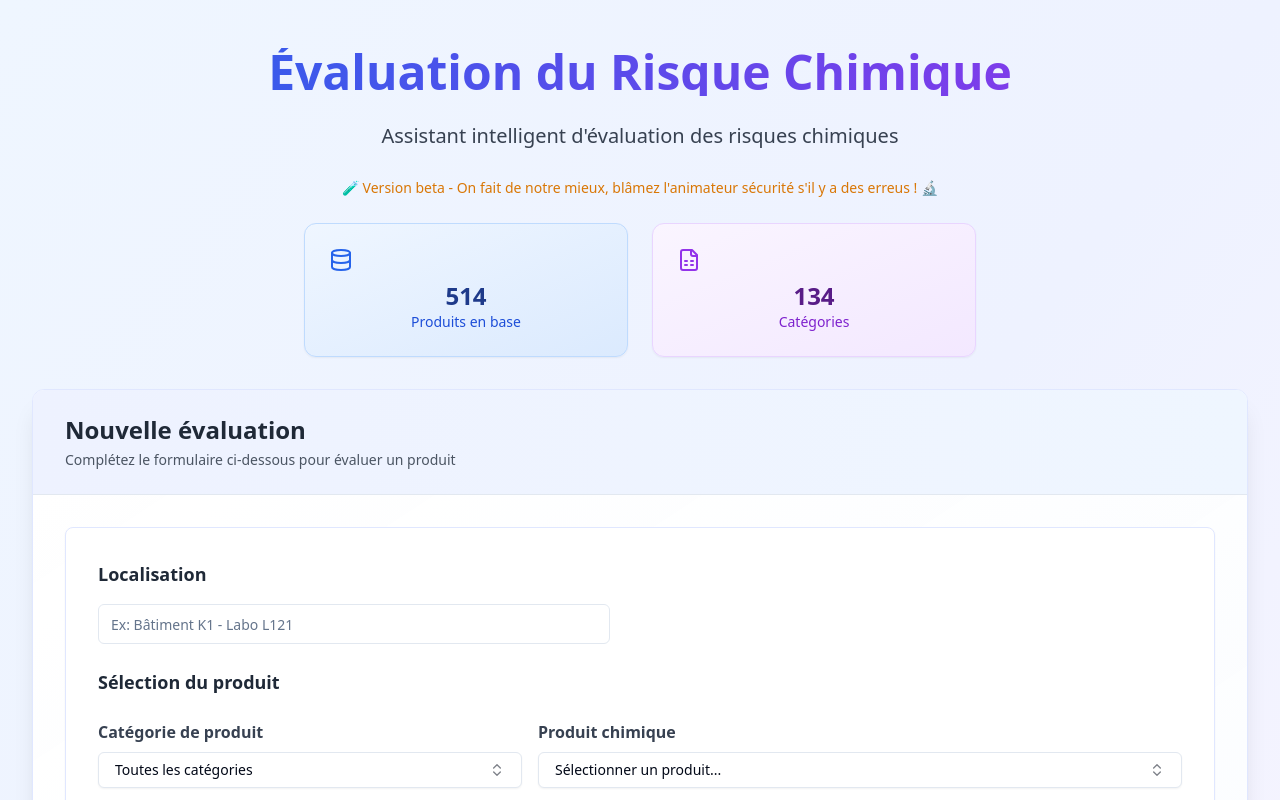
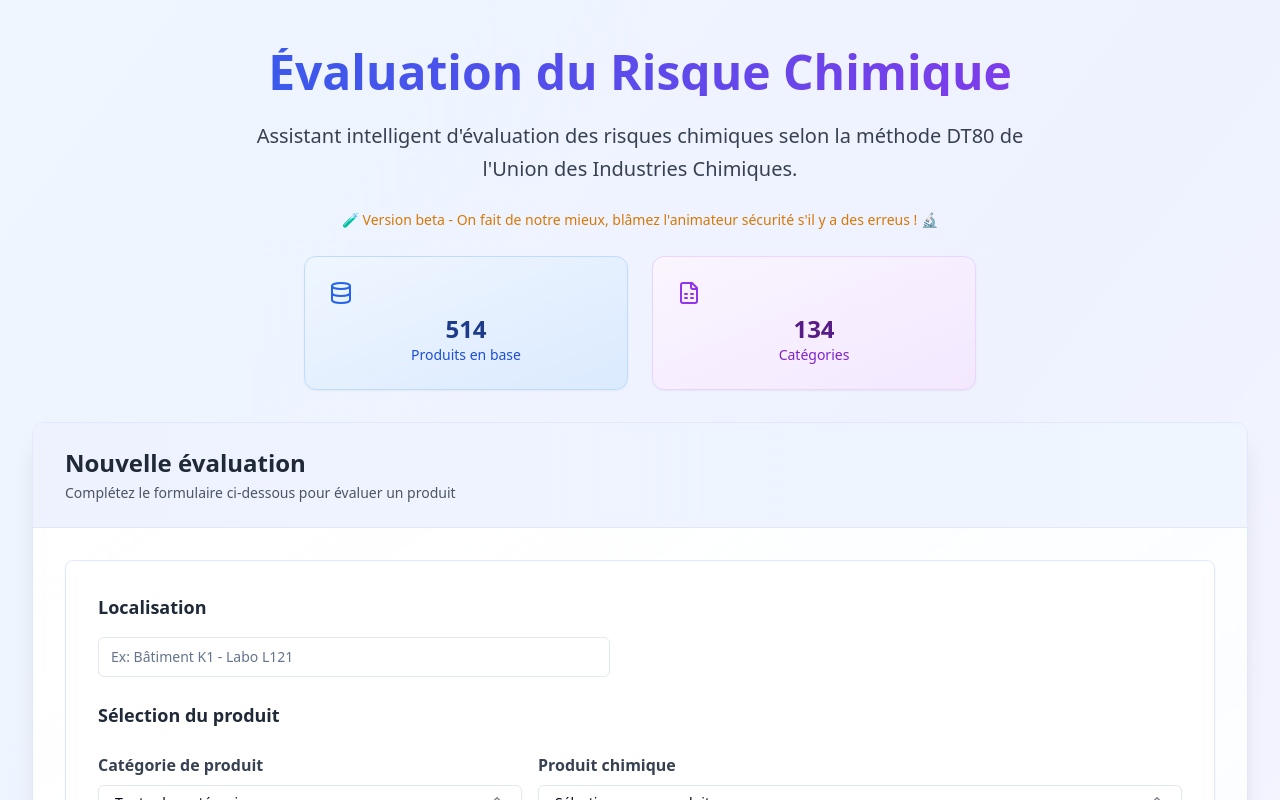
Before and after one commit to Misterbra/EVRC---Evaluation-du-Risque-Chimique, a Next.js app: page / in a window 1280 px wide. Shown: the top 800 px of the page. Built offline with nearby package versions, Linux system fonts and the light colour scheme.

Commit message:
Methode DT80

```diff
--- a/app/page.tsx
+++ b/app/page.tsx
@@ -134,7 +134,7 @@ export default function Page() {
             Évaluation du Risque Chimique
           </h1>
           <p className="text-xl text-gray-700 max-w-3xl mx-auto leading-relaxed">
-            Assistant intelligent d&apos;évaluation des risques chimiques
+            Assistant intelligent d&apos;évaluation des risques chimiques selon la méthode DT80 de l'Union des Industries Chimiques.
           </p>
           <p className="text-sm text-amber-600 max-w-3xl mx-auto leading-relaxed mt-2">🧪 Version beta - On fait de notre mieux, blâmez l&apos;animateur sécurité s&apos;il y a des erreus ! 🔬</p>
 
```
